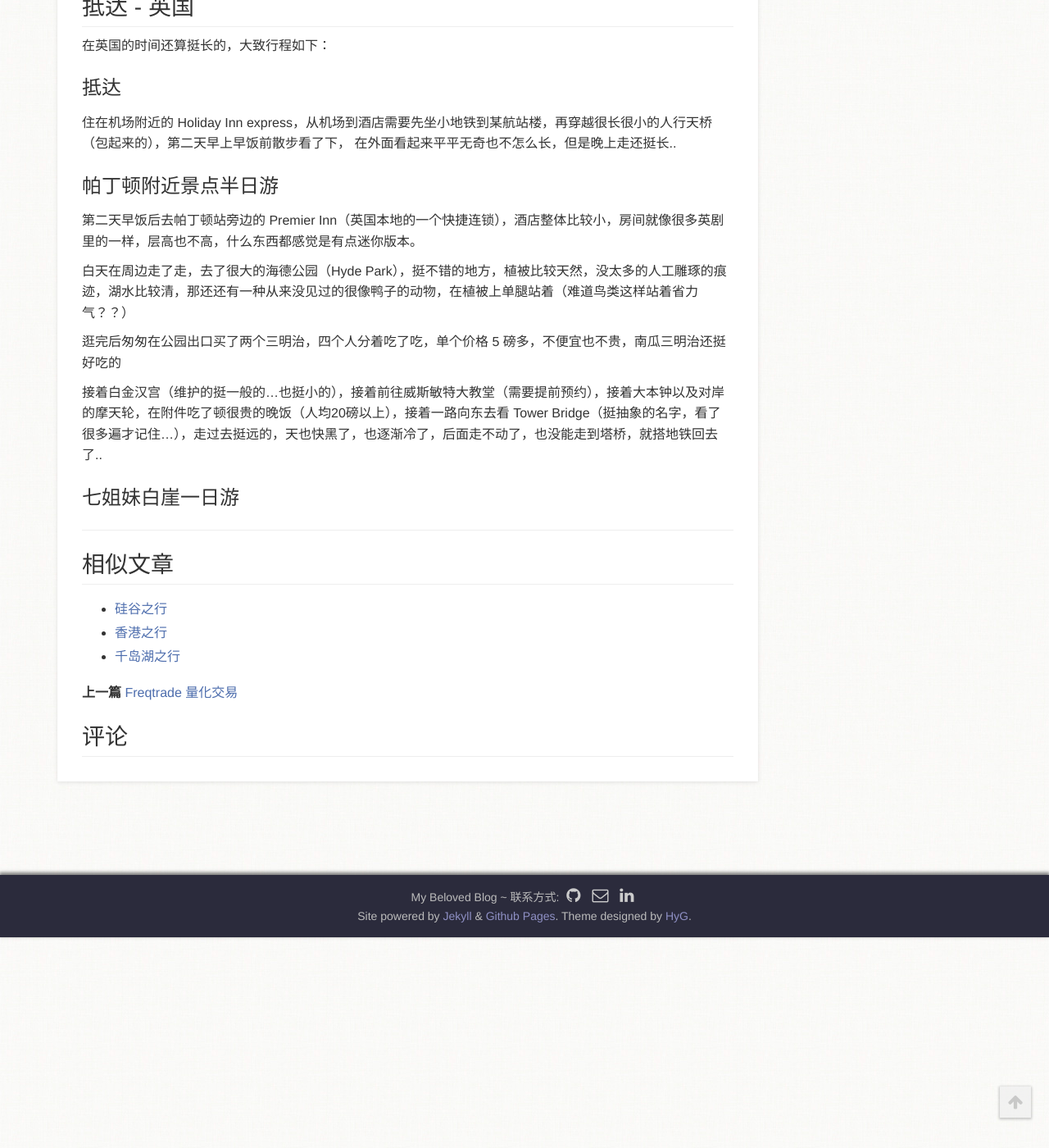
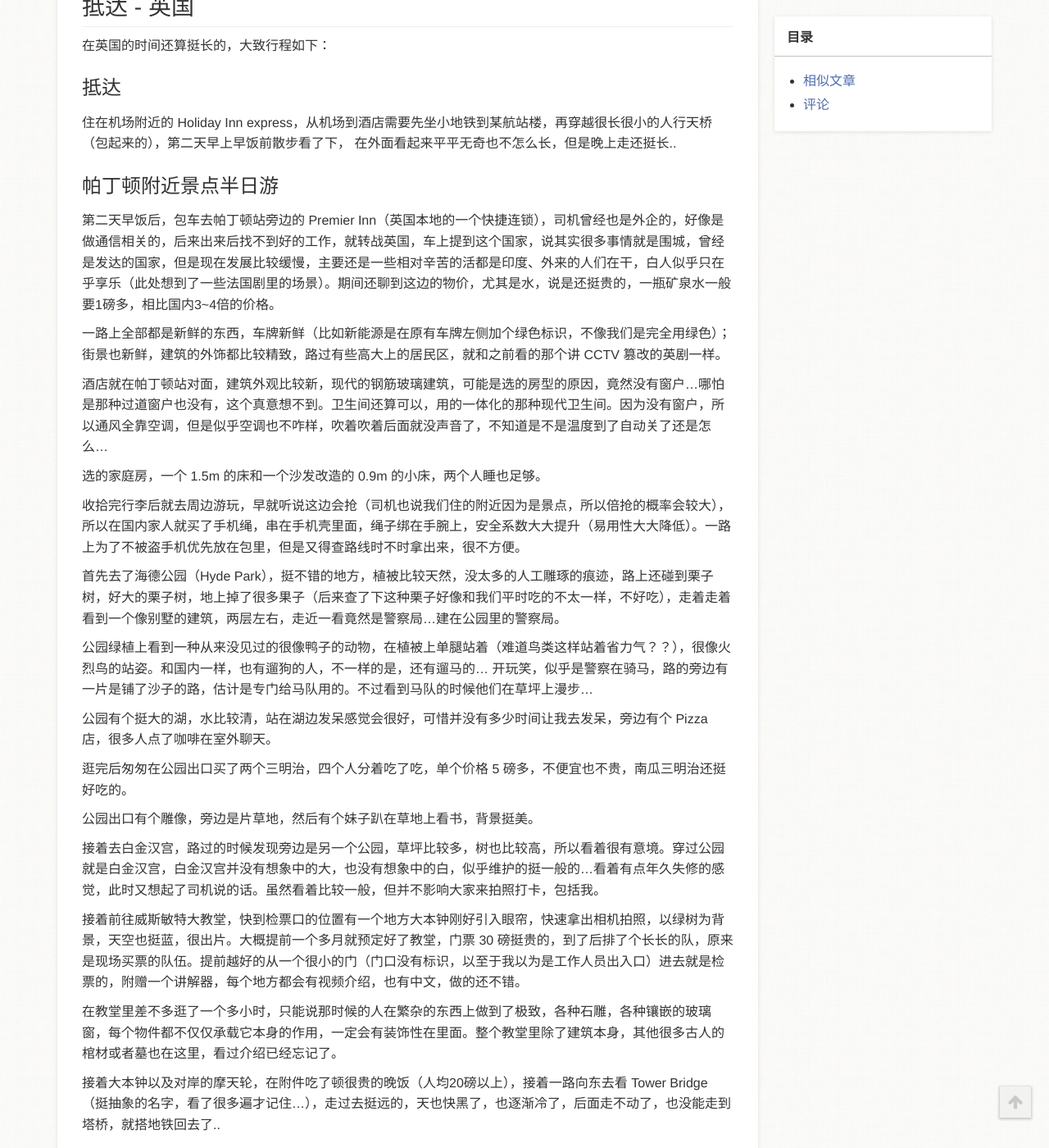
Before and after one commit to zm1990s/halfcoffee, a Jekyll site: the page built from _posts/2025-10-12-uk.markdown, in a window 1280 px wide and 1400 px high, scrolled down 1833 px. Shown: the whole window at 82% size. Built offline with Jekyll 4.4.1, drawn with Linux system fonts in a browser that asks for light colours; comment, search, counter and statistics services are not loaded; a style sheet for code colours, icons or effects is not loaded; before the commit the page ends 2976 px from its top, so only the background shows below that.

Commit message:
20251101

```diff
--- a/_posts/2025-10-12-uk.markdown
+++ b/_posts/2025-10-12-uk.markdown
@@ -60,12 +60,32 @@ Day1 途径开罗，开罗只安排了一天，早上 6 点多的航班就到了
 
 ### 帕丁顿附近景点半日游
 
-第二天早饭后去帕丁顿站旁边的 Premier Inn（英国本地的一个快捷连锁），酒店整体比较小，房间就像很多英剧里的一样，层高也不高，什么东西都感觉是有点迷你版本。
+第二天早饭后，包车去帕丁顿站旁边的 Premier Inn（英国本地的一个快捷连锁），司机曾经也是外企的，好像是做通信相关的，后来出来后找不到好的工作，就转战英国，车上提到这个国家，说其实很多事情就是围城，曾经是发达的国家，但是现在发展比较缓慢，主要还是一些相对辛苦的活都是印度、外来的人们在干，白人似乎只在乎享乐（此处想到了一些法国剧里的场景）。期间还聊到这边的物价，尤其是水，说是还挺贵的，一瓶矿泉水一般要1磅多，相比国内3~4倍的价格。
 
-白天在周边走了走，去了很大的海德公园（Hyde Park），挺不错的地方，植被比较天然，没太多的人工雕琢的痕迹，湖水比较清，那还还有一种从来没见过的很像鸭子的动物，在植被上单腿站着（难道鸟类这样站着省力气？？）
+一路上全部都是新鲜的东西，车牌新鲜（比如新能源是在原有车牌左侧加个绿色标识，不像我们是完全用绿色）；街景也新鲜，建筑的外饰都比较精致，路过有些高大上的居民区，就和之前看的那个讲 CCTV 篡改的英剧一样。
 
-逛完后匆匆在公园出口买了两个三明治，四个人分着吃了吃，单个价格 5 磅多，不便宜也不贵，南瓜三明治还挺好吃的
+酒店就在帕丁顿站对面，建筑外观比较新，现代的钢筋玻璃建筑，可能是选的房型的原因，竟然没有窗户...哪怕是那种过道窗户也没有，这个真意想不到。卫生间还算可以，用的一体化的那种现代卫生间。因为没有窗户，所以通风全靠空调，但是似乎空调也不咋样，吹着吹着后面就没声音了，不知道是不是温度到了自动关了还是怎么...
 
-接着白金汉宫（维护的挺一般的...也挺小的），接着前往威斯敏特大教堂（需要提前预约），接着大本钟以及对岸的摩天轮，在附件吃了顿很贵的晚饭（人均20磅以上），接着一路向东去看 Tower Bridge（挺抽象的名字，看了很多遍才记住...），走过去挺远的，天也快黑了，也逐渐冷了，后面走不动了，也没能走到塔桥，就搭地铁回去了..
+选的家庭房，一个 1.5m 的床和一个沙发改造的 0.9m 的小床，两个人睡也足够。
+
+收拾完行李后就去周边游玩，早就听说这边会抢（司机也说我们住的附近因为是景点，所以倍抢的概率会较大），所以在国内家人就买了手机绳，串在手机壳里面，绳子绑在手腕上，安全系数大大提升（易用性大大降低）。一路上为了不被盗手机优先放在包里，但是又得查路线时不时拿出来，很不方便。
+
+首先去了海德公园（Hyde Park），挺不错的地方，植被比较天然，没太多的人工雕琢的痕迹，路上还碰到栗子树，好大的栗子树，地上掉了很多果子（后来查了下这种栗子好像和我们平时吃的不太一样，不好吃），走着走着看到一个像别墅的建筑，两层左右，走近一看竟然是警察局...建在公园里的警察局。
+
+公园绿植上看到一种从来没见过的很像鸭子的动物，在植被上单腿站着（难道鸟类这样站着省力气？？），很像火烈鸟的站姿。和国内一样，也有遛狗的人，不一样的是，还有遛马的... 开玩笑，似乎是警察在骑马，路的旁边有一片是铺了沙子的路，估计是专门给马队用的。不过看到马队的时候他们在草坪上漫步...
+
+公园有个挺大的湖，水比较清，站在湖边发呆感觉会很好，可惜并没有多少时间让我去发呆，旁边有个 Pizza 店，很多人点了咖啡在室外聊天。
+
+逛完后匆匆在公园出口买了两个三明治，四个人分着吃了吃，单个价格 5 磅多，不便宜也不贵，南瓜三明治还挺好吃的。
+
+公园出口有个雕像，旁边是片草地，然后有个妹子趴在草地上看书，背景挺美。
+
+接着去白金汉宫，路过的时候发现旁边是另一个公园，草坪比较多，树也比较高，所以看着很有意境。穿过公园就是白金汉宫，白金汉宫并没有想象中的大，也没有想象中的白，似乎维护的挺一般的...看着有点年久失修的感觉，此时又想起了司机说的话。虽然看着比较一般，但并不影响大家来拍照打卡，包括我。
+
+接着前往威斯敏特大教堂，快到检票口的位置有一个地方大本钟刚好引入眼帘，快速拿出相机拍照，以绿树为背景，天空也挺蓝，很出片。大概提前一个多月就预定好了教堂，门票 30 磅挺贵的，到了后排了个长长的队，原来是现场买票的队伍。提前越好的从一个很小的门（门口没有标识，以至于我以为是工作人员出入口）进去就是检票的，附赠一个讲解器，每个地方都会有视频介绍，也有中文，做的还不错。
+
+在教堂里差不多逛了一个多小时，只能说那时候的人在繁杂的东西上做到了极致，各种石雕，各种镶嵌的玻璃窗，每个物件都不仅仅承载它本身的作用，一定会有装饰性在里面。整个教堂里除了建筑本身，其他很多古人的棺材或者墓也在这里，看过介绍已经忘记了。
+
+接着大本钟以及对岸的摩天轮，在附件吃了顿很贵的晚饭（人均20磅以上），接着一路向东去看 Tower Bridge（挺抽象的名字，看了很多遍才记住...），走过去挺远的，天也快黑了，也逐渐冷了，后面走不动了，也没能走到塔桥，就搭地铁回去了..
 
 ### 七姐妹白崖一日游
```
